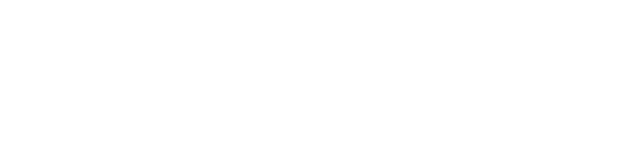
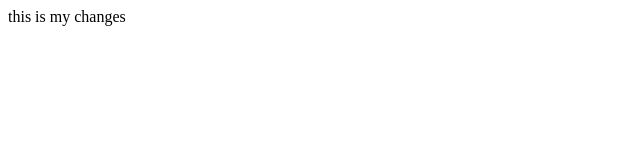
Before and after one commit to ranaayushman/hello_git, a plain HTML site: page index.html in a window 1280 px wide. Shown: the whole page, without its empty margins (0-640 px from the left). Drawn offline with Linux system fonts and the light colour scheme.

Commit message:
change from myside

```diff
--- a/index.html
+++ b/index.html
@@ -6,6 +6,6 @@
     <title>Document</title>
 </head>
 <body>
-
+    this is my changes
 </body>
 </html>
```
